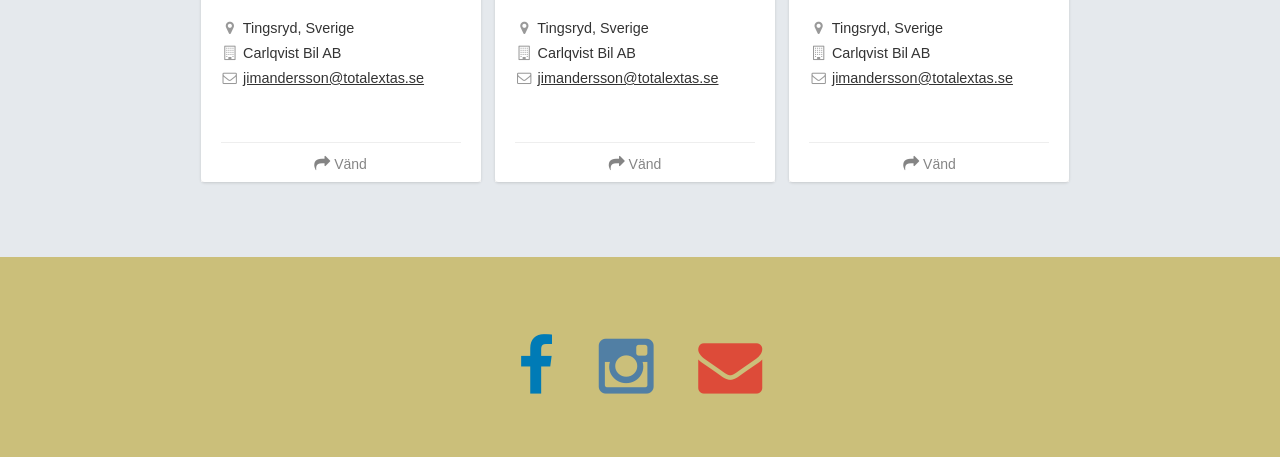
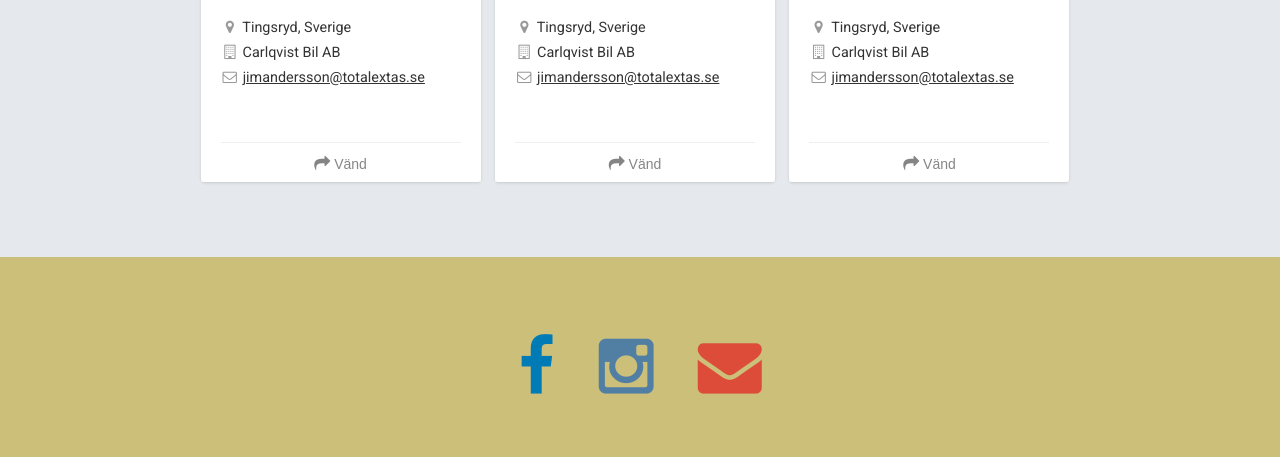
Before and after one commit to Someone92/Total-Extas, a PHP site: page / in a window 1280 px wide. Shown: the part 1976-2433 px from the top of the page. Run offline with PHP 8.4, Linux system fonts and the light colour scheme; data that the repository does not hold is empty.

Commit message:
Added Roboto font-family
moved font-family captureIT from paragraph to anchor tag

```diff
--- a/css/scss/_font.scss
+++ b/css/scss/_font.scss
@@ -2,3 +2,4 @@
 	font-family: captureIT;
 	src: url("../fonts/capture_it.ttf");
 }
+@import url(http://fonts.googleapis.com/css?family=Roboto:400,500);
--- a/css/scss/style.scss
+++ b/css/scss/style.scss
@@ -16,6 +16,19 @@ body {
 	font-size: 100%;
 }
 
+h1,
+h2,
+h3,
+h4,
+h5,
+h6,
+ul,
+li,
+a,
+header,
+footer {
+	font-family: Roboto, arial, sans-serif
+}
 .clear {
 	clear: both;
 }
@@ -56,7 +69,6 @@ section {
 			p {
 				/*@include text-shadow(black);*/
 				color: #fff;
-				font-family: captureIT;
 				letter-spacing: 5px;
 				font-size: 2.5rem;
 				display: inline-block;
@@ -65,8 +77,8 @@ section {
 					float: right;
 					margin-right: 10px;
 				}
-
 				a {
+					font-family: captureIT;
 					color: inherit;
 					text-decoration: none;
 				}
--- a/css/style.css
+++ b/css/style.css
@@ -1,3 +1,4 @@
+@import url(http://fonts.googleapis.com/css?family=Roboto:400,500);
 @font-face {
   font-family: captureIT;
   src: url("../fonts/capture_it.ttf"); }
@@ -12,6 +13,19 @@ body {
   width: 100%;
   height: 100%;
   font-size: 100%; }
+
+h1,
+h2,
+h3,
+h4,
+h5,
+h6,
+ul,
+li,
+a,
+header,
+footer {
+  font-family: Roboto, arial, sans-serif; }
 
 .clear {
   clear: both; }
@@ -51,7 +65,6 @@ section#header {
     section#header nav p {
       /*@include text-shadow(black);*/
       color: #fff;
-      font-family: captureIT;
       letter-spacing: 5px;
       font-size: 2.5rem;
       display: inline-block;
@@ -61,6 +74,7 @@ section#header {
           float: right;
           margin-right: 10px; } }
       section#header nav p a {
+        font-family: captureIT;
         color: inherit;
         text-decoration: none; }
     section#header nav ul {
```
